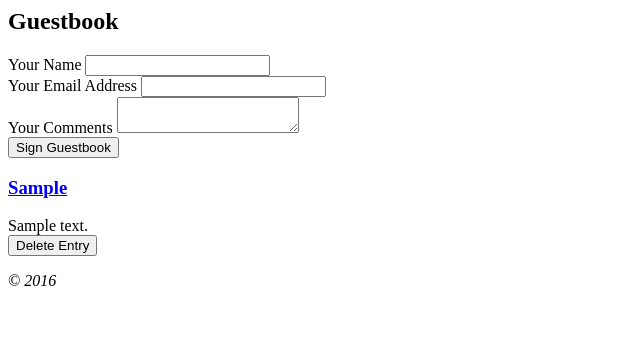
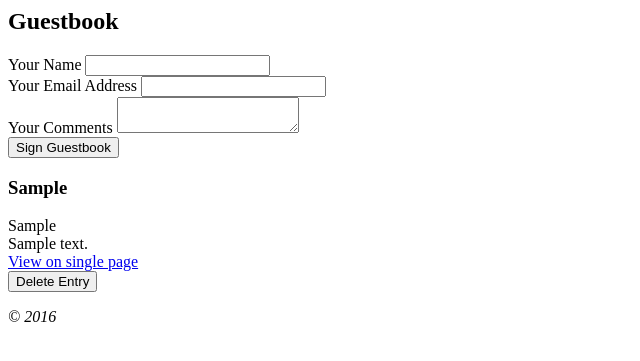
Before and after one commit to ashleyyy/PHP-guestbook, a CodeIgniter app: page /database/ in a window 1280 px wide. Shown: the top 361 px of the page, without its empty margins (0-640 px from the left). Run offline with CodeIgniter, Linux system fonts and the light colour scheme; tables that the repository leaves empty or names only in its code hold one stand-in row (values such as "Sample post").

Commit message:
added timestamps

```diff
--- a/application/views/entries/index.php
+++ b/application/views/entries/index.php
@@ -1,21 +1,18 @@
-
-
 <?php foreach ($entries as $entry): ?>
 
-        <h3><a href="<?php echo site_url('entries/'.$entry['id']); ?>"><?php echo $entry['user']; ?></a></h3>
-        <div class="main">
-          <?php echo $entry['comments']; ?>
-        </div>
+  <h3><?php echo $entry['user']; ?></h3>
+  <?php echo $entry['t']; ?>
+  <div class="comments">
+    <?php echo $entry['comments']; ?>
+  </div>
 
-        <?php
+  <a href="<?php echo site_url('entries/'.$entry['id']); ?>">View on single page</a>
+
+<?php
   $id = $entry['id'];
   echo form_open('entries/delete/'.$id);
 ?>
 
-<input type="submit" name="delete" value="Delete Entry" />
-
-
-</form>
-
+<input type="submit" name="delete" value="Delete Entry" /></form>
 
 <?php endforeach; ?>
```
Also changed, not shown: 1 other file.
